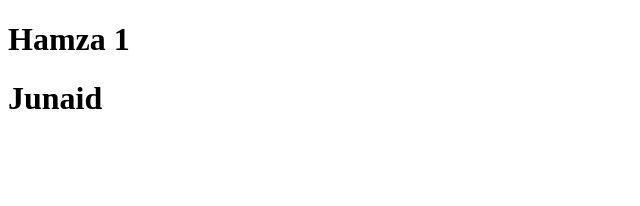
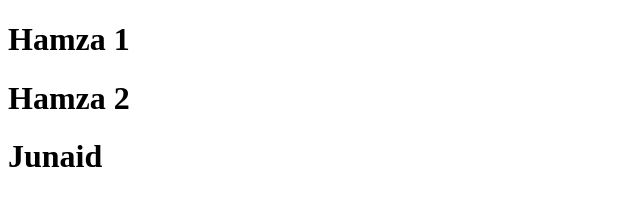
Before and after one commit to hamzaalamlinux/test1, a plain HTML site: page index.html in a window 1280 px wide. Shown: the whole page, without its empty margins (0-640 px from the left). Drawn offline with Linux system fonts and the light colour scheme.

Commit message:
add feature

```diff
--- a/index.html
+++ b/index.html
@@ -7,6 +7,7 @@
 </head>
 <body>
     <h1>Hamza 1</h1>
+    <h1>Hamza 2</h1>
     <h1>Junaid</h1>
 </body>
 </html>
```
